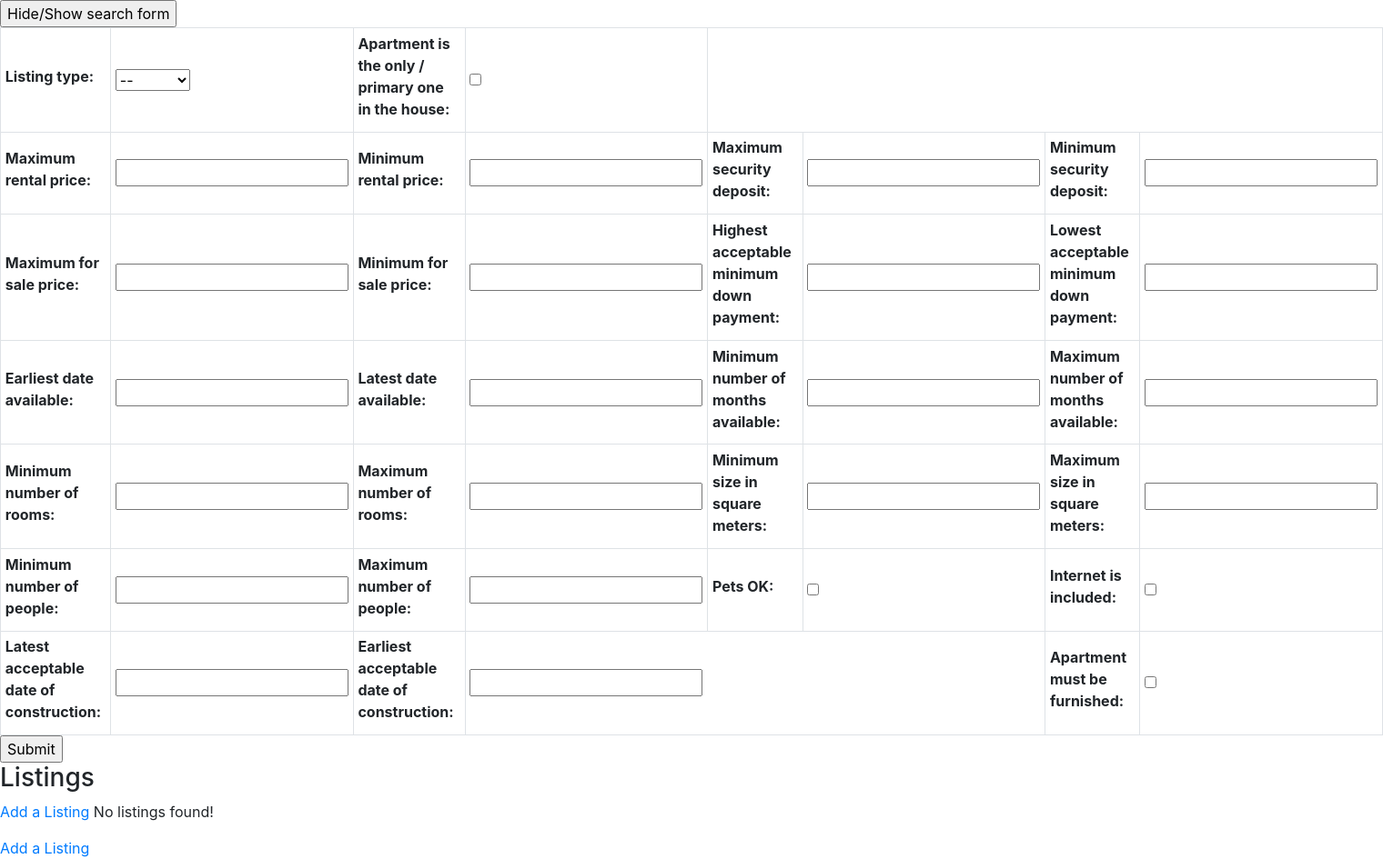
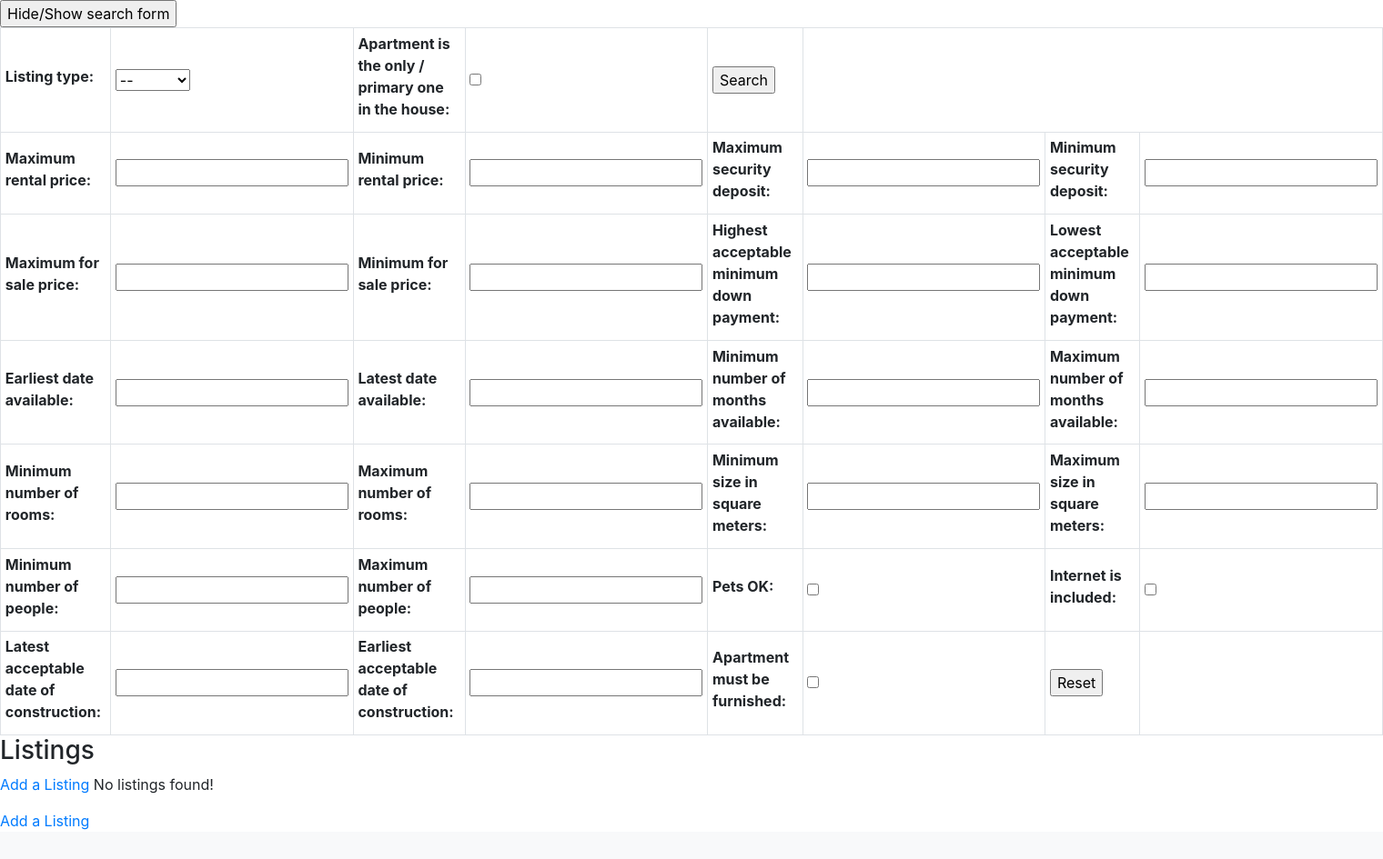
Before and after one commit to belal-i/smartestate, a Django app: page /broker/listings/ in a window 1520 px wide. Shown: the part 82-1027 px from the top of the page at 91% size. After the commit the page ends 995 px from the top, so only its background shows below. Run offline with Django 4.2, Linux system fonts and the light colour scheme; the visitor is signed in with stand-in values (Sample User, id 1); data comes from the database, SQL or seed files in the repository; data that the repository does not hold is empty.

Commit message:
Buttons to submit and clear filter search forms

```diff
--- a/broker/templates/broker/base.html
+++ b/broker/templates/broker/base.html
@@ -194,7 +194,7 @@
 				return age;
 			}
 			function toggleRentalOrForSale() {
-				model_type = $(this).val();
+				model_type = $(".form-toggle-field:first").val();
 				if(model_type == "rental") {
 					$(".rental-form-fields").css({"display": "table-row"});
 					$(".for-sale-form-fields").css({"display": "none"});
@@ -248,6 +248,7 @@
 				});
 			}
 			$("#listings-search :input").change(submitListingsSearch);
+			$("#listings-search-submit").click(submitListingsSearch);
 			function submitSeekingsSearch() {
 				$.ajax({
 					url : "{% url 'rest:seekings' %}",
@@ -284,6 +285,18 @@
 				});
 			}
 			$("#seekings-search :input").change(submitSeekingsSearch);
+			$("#seekings-search-submit").click(submitSeekingsSearch);
+			function resetSearchForm() {
+				$(".search-form:first").trigger("reset");
+				toggleRentalOrForSale();
+				try {
+					submitListingsSearch();
+				} catch {}
+				try {
+					submitSeekingsSearch();
+				} catch {}
+			}
+			$(".form-reset-button").click(resetSearchForm);
 		</script>
 	</body>
 </html>
--- a/broker/templates/broker/listings.html
+++ b/broker/templates/broker/listings.html
@@ -9,6 +9,7 @@
 			<td>{{ form.listing_type }}</th>
 			<th>{{ form.is_primary.label_tag }}</th>
 			<td>{{ form.is_primary }}</th>
+			<td><input id="listings-search-submit" type="button" value="Search"></th>
 		</tr>
 		<tr class="rental-form-fields">
 			<th>{{ form.max_rental_price.label_tag }}</th>
@@ -64,13 +65,12 @@
 			<th>{{ form.max_date_of_construction.label_tag }}</th>
 			<td>{{ form.max_date_of_construction }}</th>
 			<th>{{ form.min_date_of_construction.label_tag }}</th>
-			<td colspan=3>{{ form.min_date_of_construction }}</th>
+			<td>{{ form.min_date_of_construction }}</th>
 			<th>{{ form.is_furnished.label_tag }}</th>
 			<td>{{ form.is_furnished }}</th>
+			<td><input type="button" value="Reset" class="form-reset-button"></th>
 		</tr>
-
 	</table>
-	<input type="submit" value="Submit">
 </form>
 
 {% endblock %}
--- a/broker/templates/broker/seekings.html
+++ b/broker/templates/broker/seekings.html
@@ -6,6 +6,7 @@
 		<tr>
 			<th>{{ form.seeking_type.label_tag }}</th>
 			<td>{{ form.seeking_type }}</th>
+			<td><input type="button" value="Search" id="seekings-search-submit"></th>
 		</tr>
 		<tr class="rental-form-fields">
 			<th>{{ form.max_rent.label_tag }}</th>
@@ -65,6 +66,9 @@
 			<th>{{ form.max_age.label_tag }}</th>
 			<td>{{ form.max_age }}</th>
 		</tr>
+		<tr>
+			<td><input type="button" value="Reset" class="form-reset-button"></th>
+		</tr>
 	</table>
 </form>
 {% endblock %}
```
